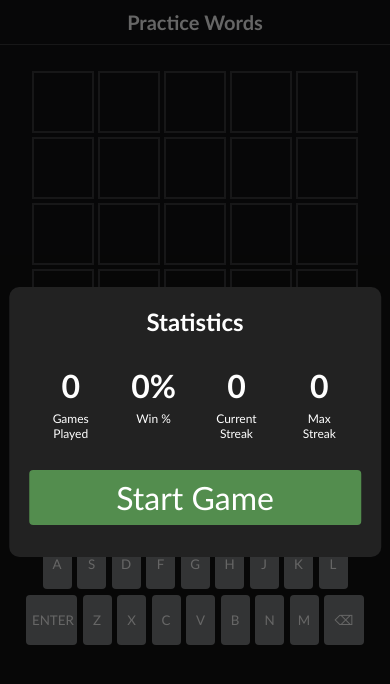
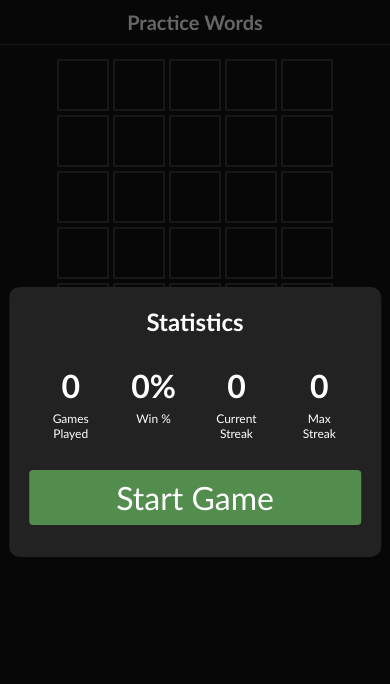
Before and after one commit to jhunt0808/practice-wordle, a React (Create React App) app: page / in a window 390 px wide. Shown: the top 684 px of the page. Built offline with nearby package versions, Linux system fonts and the light colour scheme.

Commit message:
styles for mobile

```diff
--- a/src/App.tsx
+++ b/src/App.tsx
@@ -10,6 +10,7 @@ export default class App extends React.Component {
     if(host !== "localhost")
     {
       const TRACKING_ID = "G-7ZSXHC713G";
+      console.log('not local');
       ReactGA.initialize(TRACKING_ID,
        { debug:true, standardImplementation: true });
        ReactGA.pageview(window.location.pathname);
--- a/src/components/Game/Game.scss
+++ b/src/components/Game/Game.scss
@@ -10,7 +10,7 @@
 
 .title-container {
     border-bottom: solid 1px #3a3a3c;
-	margin-bottom: 1.5em;
+	margin-bottom: .75em;
 	text-align: center;
 	width: 100%;
 
--- a/src/components/Keys/Keys.scss
+++ b/src/components/Keys/Keys.scss
@@ -7,12 +7,13 @@
 	width: 100%;
 
 	button {
-		width: 29px;
-		height: 50px;
 		border-radius: 4px;
 		border: none;
 		background-color: #818384;
+		font-size: 14px;
+		height: 45px;
 		margin: 2.75px;
+		width: 29px;
 	}
 
 	.keysRow {
@@ -31,6 +32,7 @@
 
 				&:nth-child(9) {
 					//width: 68px;
+					font-size: 16px;
 					width: 40px;
 				}
 			}
--- a/src/components/Tiles/Tiles.scss
+++ b/src/components/Tiles/Tiles.scss
@@ -1,12 +1,12 @@
 .tile-container {
-	margin-bottom: 1em;
+	margin-bottom: 0.75em;
 	div {
 		display: flex;
 	}
 
 	.tile {
-		width: 62px;
-		height: 62px;
+		width: 52px;
+		height: 52px;
 		border: 2px solid#3a3a3c;
 		box-sizing: border-box;
 		display: flex;
```
